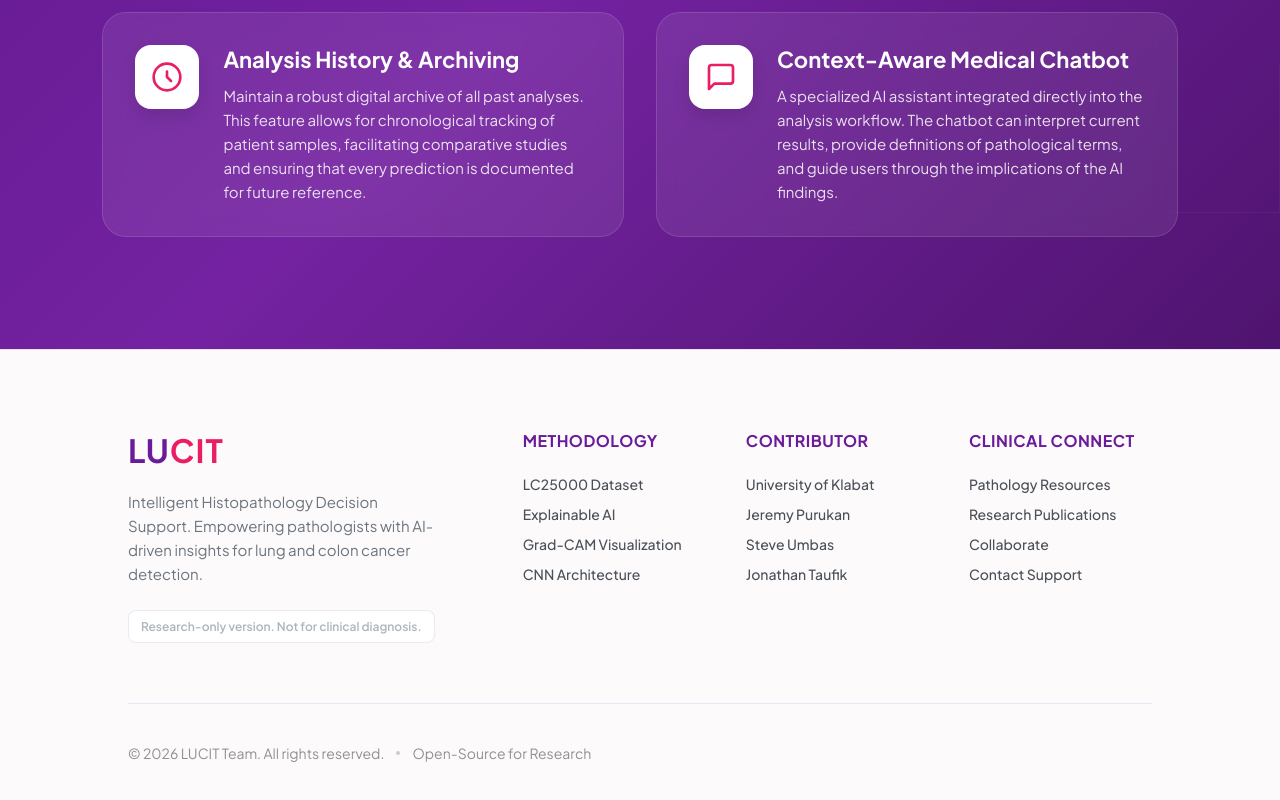
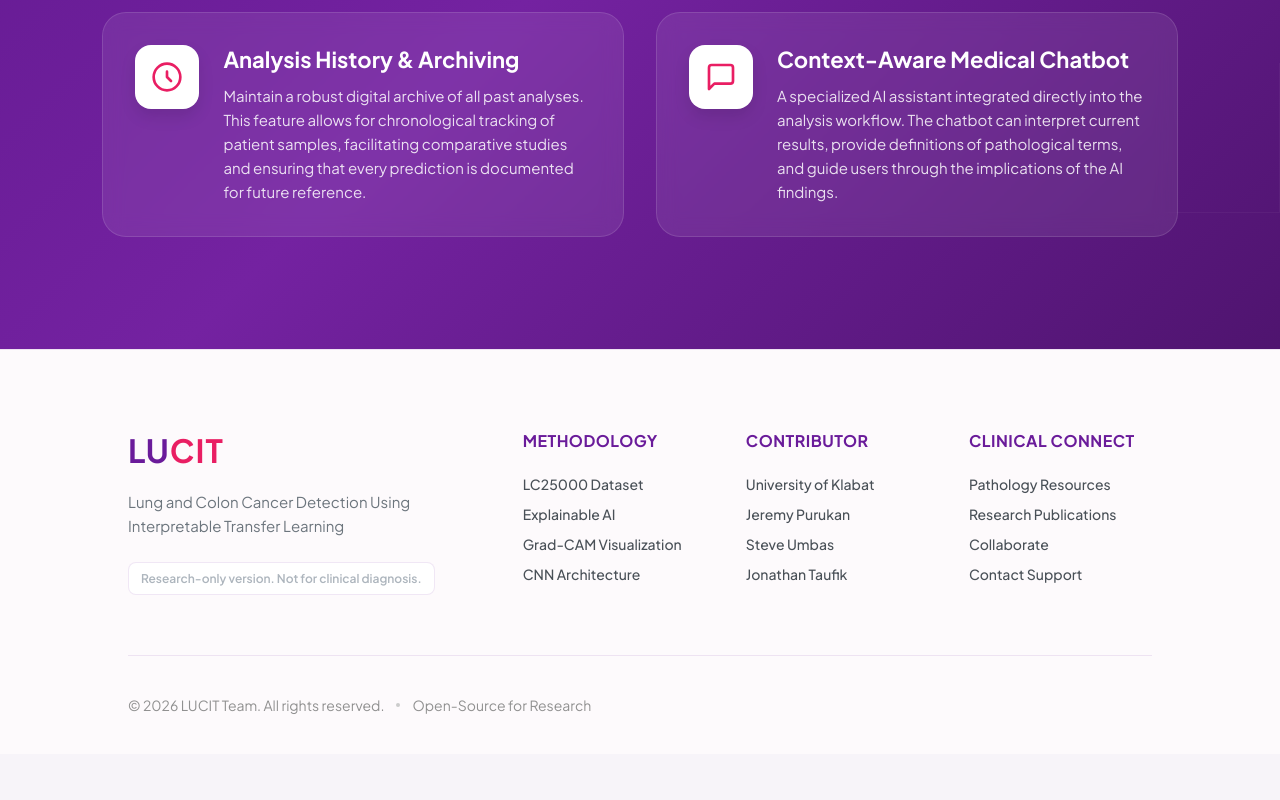
Before and after one commit to Purukan-Jeremy/LUCIT, a React (Vite) app in the folder Frontend/: page / in a window 1280 px wide. Shown: the part 4137-4937 px from the top of the page. After the commit the page ends 4891 px from the top, so only its background shows below. Built offline with nearby package versions, Linux system fonts and the light colour scheme; no server answers.

Commit message:
change text in footer

```diff
--- a/Frontend/src/components/Footer/index.tsx
+++ b/Frontend/src/components/Footer/index.tsx
@@ -12,9 +12,8 @@ function Footer() {
             <span className="logo-cit">CIT</span>
           </div>
           <p className="footer-tagline">
-            Intelligent Histopathology Decision Support.
-            Empowering pathologists with AI-driven insights for
-            lung and colon cancer detection.
+            Lung and Colon Cancer Detection Using Interpretable Transfer
+            Learning
           </p>
           <div className="disclaimer-mini">
             <span>Research-only version. Not for clinical diagnosis.</span>
```
